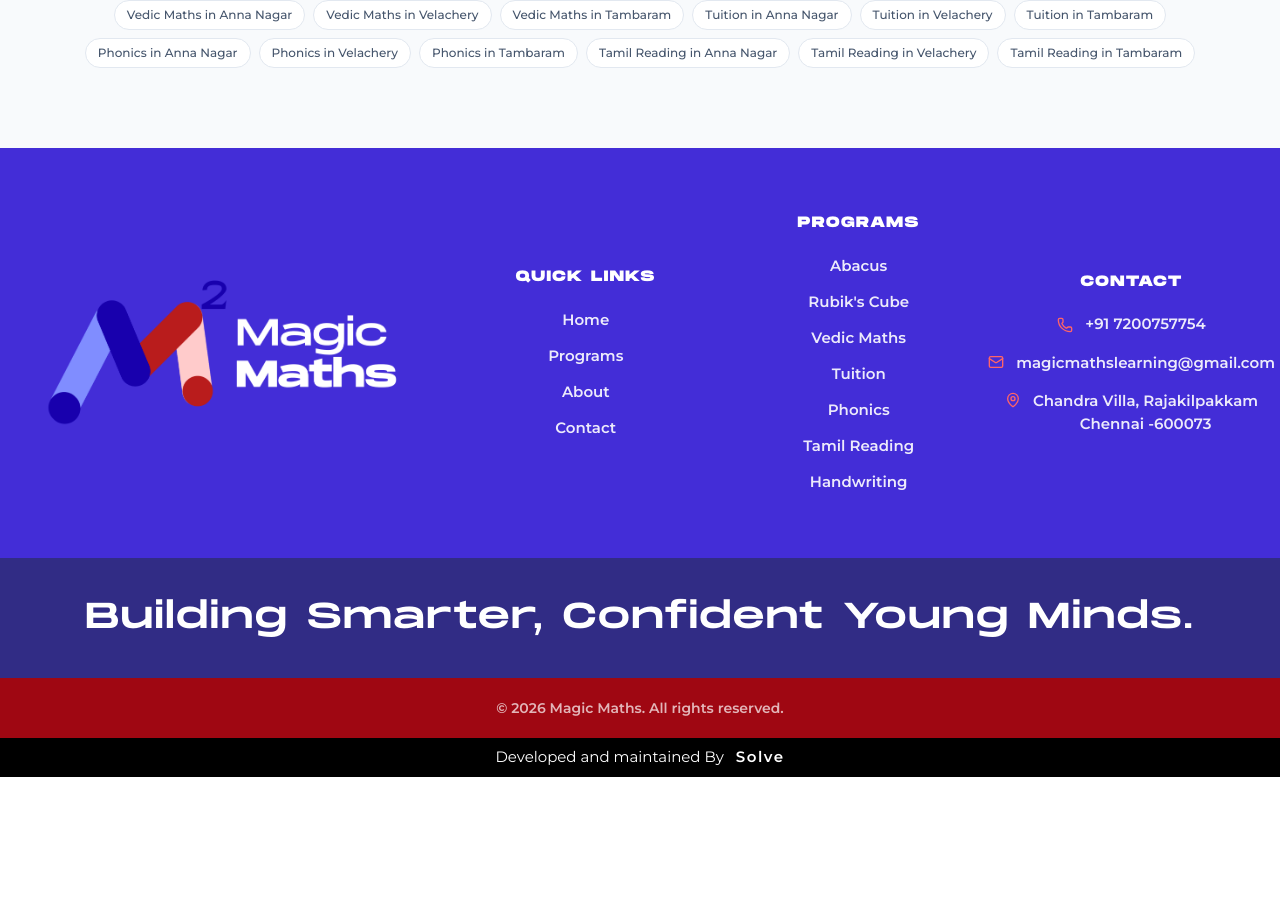
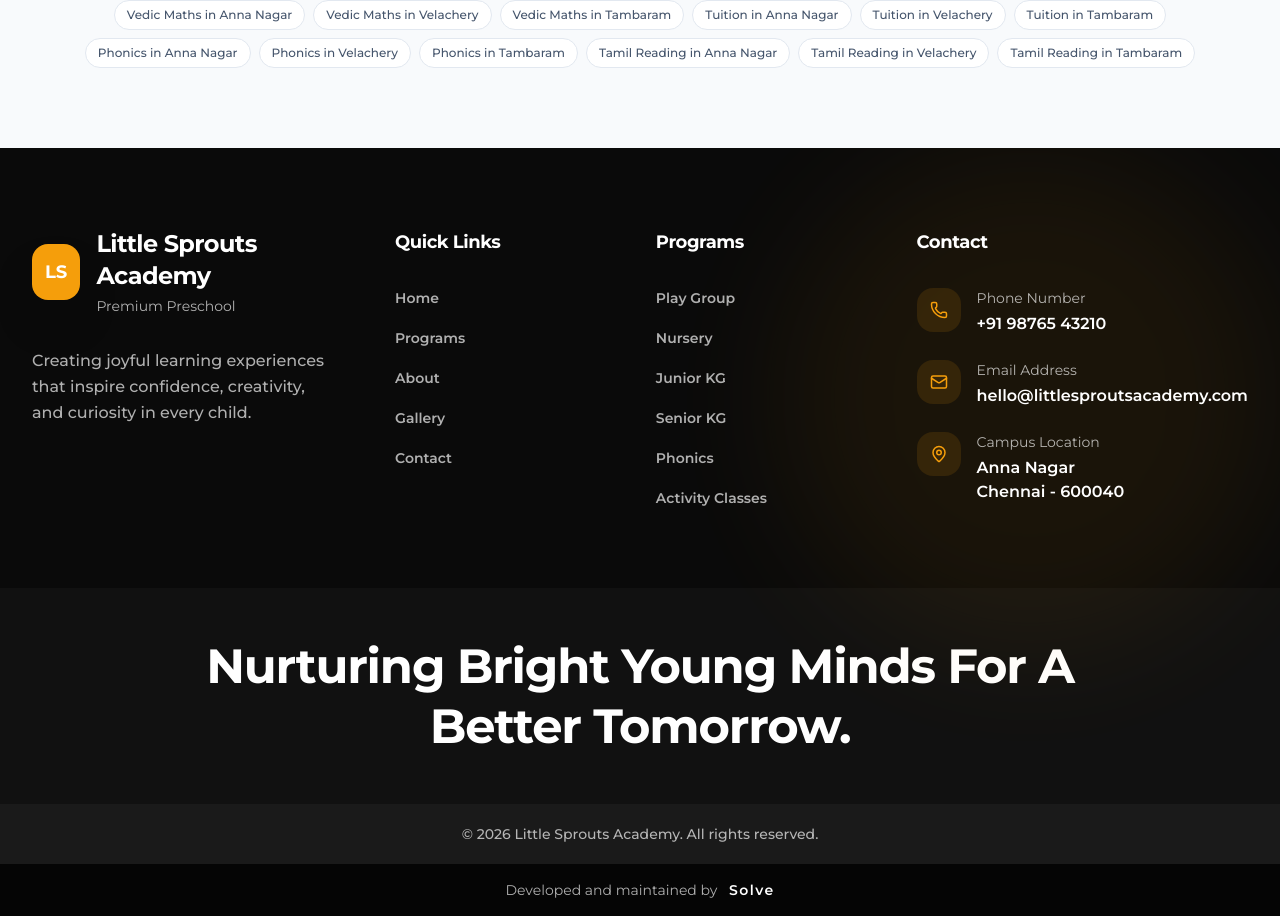
Before and after one commit to SiddharthAnbumani/solve-magic-math-02-05-2026, a Next.js app: page / in a window 1280 px wide. Shown: the part 5625-6541 px from the top of the page. Before the commit the page ends 6402 px from the top, so only its background shows below. Built offline with nearby package versions, Linux system fonts and the light colour scheme; no server answers.

Commit message:
Google tag checking

```diff
--- a/components/Footer.tsx
+++ b/components/Footer.tsx
@@ -1,142 +1,618 @@
-import Link from 'next/link'
-import { Mail, MapPin, Phone } from 'lucide-react'
+"use client";
 
-const QUICK_LINKS = [
-  { label: 'Home', href: '/' },
-  { label: 'Programs', href: '/programs' },
-  { label: 'About', href: '/about' },
-  { label: 'Contact', href: '/contact' },
-]
+import React from "react";
+import Link from "next/link";
 
-const PROGRAMS = [
-  { label: 'Abacus', href: '/programs/abacus' },
-  { label: "Rubik's Cube", href: '/programs/rubiks' },
-  { label: 'Vedic Maths', href: '/programs/vedic' },
-  { label: 'Tuition', href: '/programs/tuition' },
-  { label: 'Phonics', href: '/programs/phonics' },
-  { label: 'Tamil Reading', href: '/programs/tamil-reading' },
-  { label: 'Handwriting', href: '/programs/handwriting' },
-]
+import {
+  Mail,
+  MapPin,
+  Phone,
+} from "lucide-react";
 
-export default function Footer() {
+export default function PremiumFooter() {
+
+  /* =========================================
+     SINGLE SOURCE OF TRUTH
+     CHANGE CONTENT + COLORS HERE
+  ========================================= */
+
+  const footerData = {
+
+    /* BRAND */
+    brand: {
+      name: "Little Sprouts Academy",
+
+      logo: "LS",
+
+      tagline:
+        "Creating joyful learning experiences that inspire confidence, creativity, and curiosity in every child.",
+
+      bottomTagline:
+        "Nurturing Bright Young Minds For A Better Tomorrow.",
+    },
+
+    /* LINKS */
+    quickLinks: [
+      {
+        label: "Home",
+        href: "/",
+      },
+      {
+        label: "Programs",
+        href: "/programs",
+      },
+      {
+        label: "About",
+        href: "/about",
+      },
+      {
+        label: "Gallery",
+        href: "/gallery",
+      },
+      {
+        label: "Contact",
+        href: "/contact",
+      },
+    ],
+
+    /* PROGRAMS */
+    programs: [
+      {
+        label: "Play Group",
+        href: "/programs/play-group",
+      },
+      {
+        label: "Nursery",
+        href: "/programs/nursery",
+      },
+      {
+        label: "Junior KG",
+        href: "/programs/junior-kg",
+      },
+      {
+        label: "Senior KG",
+        href: "/programs/senior-kg",
+      },
+      {
+        label: "Phonics",
+        href: "/programs/phonics",
+      },
+      {
+        label: "Activity Classes",
+        href: "/programs/activity",
+      },
+    ],
+
+    /* CONTACT */
+    contact: {
+      phone: "+91 98765 43210",
+
+      email:
+        "hello@littlesproutsacademy.com",
+
+      address: [
+        "Anna Nagar",
+        "Chennai - 600040",
+      ],
+    },
+
+    /* DEVELOPER */
+    developer: {
+      name: "Solve",
+      website:
+        "https://solve.international",
+    },
+
+    /* =========================================
+       ENTIRE THEME CONTROL
+       CHANGE THESE COLORS ONLY
+    ========================================= */
+
+    theme: {
+
+      /* PRIMARY BRAND COLOR */
+      accent: "#F59E0B",
+
+      /* MAIN FOOTER BG */
+      footerBackground: "#0A0A0A",
+
+      /* SECOND STRIP */
+      secondaryBackground: "#111111",
+
+      /* COPYRIGHT STRIP */
+      copyrightBackground: "#1A1A1A",
+
+      /* DEVELOPER STRIP */
+      developerBackground: "#050505",
+
+      /* TEXT COLORS */
+      textPrimary: "#FFFFFF",
+
+      textSecondary:
+        "rgba(255,255,255,0.68)",
+
+      /* BORDER */
+      border:
+        "rgba(255,255,255,0.08)",
+
+      /* ICON BG */
+      iconBackground:
+        "rgba(245,158,11,0.12)",
+
+      /* GLOW */
+      glow:
+        "rgba(245,158,11,0.35)",
+    },
+  };
+
+  return <Footer data={footerData} />;
+}
+
+/* =========================================
+   MAIN FOOTER
+========================================= */
+
+function Footer({ data }) {
+
   return (
-    <footer className=" text-slate-300">
-      <div className="mx-auto  px-4 sm:px-6 lg:px-8 py-16 bg-indigo-700">
-        <div className="flex flex-col lg:flex-row gap-12 lg:items-center">
+    <footer
+      className="
+        relative overflow-hidden
+        font-[Montserrat]
+      "
+      style={{
+        background:
+          data.theme.footerBackground,
+      }}
+    >
 
-          {/* 🔥 LEFT LOGO AREA */}
-          <div className="w-full lg:w-4/12 flex flex-col justify-between">
+      {/* GLOW */}
+      <div
+        className="
+          absolute top-0 right-0
+          w-[500px] h-[500px]
+          rounded-full blur-3xl
+          opacity-20
+        "
+        style={{
+          background: data.theme.glow,
+        }}
+      />
 
-            {/* Logo */}
-            <Link href="/" className="flex justify-center">
-              <img
-                src="/image.png" // replace with your logo path
-                alt="Magic Maths"
-                className="object-cover h-30 sm:h-40"
-              />
-            </Link>
+      {/* MAIN SECTION */}
+      <div
+        className="
+          max-w-7xl mx-auto
+          px-6 lg:px-8
+          py-20
+          relative z-10
+        "
+      >
 
-            {/* Tagline */}
-            {/* <p className="mt-6 font-montserrat-400 text-sm text-slate-400 leading-relaxed">
-              Helping children unlock their true potential through Abacus,
-              Rubik’s Cube, Vedic Maths and personalized tuition programs.
-            </p> */}
+        <div
+          className="
+            grid
+            lg:grid-cols-[1.5fr_1fr_1fr_1fr]
+            gap-14
+          "
+        >
 
+          {/* =========================================
+             BRAND
+          ========================================= */}
+
+          <div>
+
+            {/* LOGO */}
+            <div className="flex items-center gap-4">
+
+              <div
+                className="
+                  w-14 h-14
+                  rounded-2xl
+                  flex items-center justify-center
+                  text-white
+                  font-black
+                  text-lg
+                  shadow-2xl
+                "
+                style={{
+                  background:
+                    data.theme.accent,
+                }}
+              >
+                {data.brand.logo}
+              </div>
+
+              <div>
+                <h2
+                  className="
+                    text-2xl
+                    font-black
+                    tracking-tight
+                  "
+                  style={{
+                    color:
+                      data.theme.textPrimary,
+                  }}
+                >
+                  {data.brand.name}
+                </h2>
+
+                <p
+                  className="text-sm mt-1"
+                  style={{
+                    color:
+                      data.theme.textSecondary,
+                  }}
+                >
+                  Premium Preschool
+                </p>
+              </div>
+            </div>
+
+            {/* TAGLINE */}
+            <p
+              className="
+                mt-8
+                text-base
+                leading-relaxed
+                max-w-md
+                font-medium
+              "
+              style={{
+                color:
+                  data.theme.textSecondary,
+              }}
+            >
+              {data.brand.tagline}
+            </p>
           </div>
 
-          {/* RIGHT CONTENT */}
-          <div className="w-full lg:w-8/12 grid grid-cols-1 sm:grid-cols-2 md:grid-cols-3 gap-10 mt-10 sm:mt-0">
+          {/* QUICK LINKS */}
+          <FooterLinksSection
+            title="Quick Links"
+            links={data.quickLinks}
+            data={data}
+          />
 
-            {/* Quick Links */}
-            <div className='flex flex-col items-center justify-center'>
-              <h4 className="font-monument-700 text-[15px] uppercase tracking-widest text-white">
-                Quick Links
-              </h4>
-              <ul className="mt-5 space-y-3 text-center">
-                {QUICK_LINKS.map((l) => (
-                  <li key={l.label}>
-                    <Link
-                      href={l.href}
-                      className="text-center font-montserrat-600 text-[15px] text-white/90 hover:text-white transition"
-                    >
-                      {l.label}
-                    </Link>
-                  </li>
-                ))}
-              </ul>
+          {/* PROGRAMS */}
+          <FooterLinksSection
+            title="Programs"
+            links={data.programs}
+            data={data}
+          />
+
+          {/* =========================================
+             CONTACT
+          ========================================= */}
+
+          <div>
+
+            <h3
+              className="
+                text-lg
+                font-black
+                tracking-tight
+                mb-8
+              "
+              style={{
+                color:
+                  data.theme.textPrimary,
+              }}
+            >
+              Contact
+            </h3>
+
+            <div className="space-y-6">
+
+              {/* PHONE */}
+              <ContactItem
+                icon={
+                  <Phone size={18} />
+                }
+                label="Phone Number"
+                value={data.contact.phone}
+                href={`tel:${data.contact.phone}`}
+                data={data}
+              />
+
+              {/* EMAIL */}
+              <ContactItem
+                icon={
+                  <Mail size={18} />
+                }
+                label="Email Address"
+                value={data.contact.email}
+                href={`mailto:${data.contact.email}`}
+                data={data}
+              />
+
+              {/* ADDRESS */}
+              <div className="flex items-start gap-4">
+
+                <div
+                  className="
+                    w-11 h-11
+                    rounded-2xl
+                    flex items-center justify-center
+                    shrink-0
+                  "
+                  style={{
+                    background:
+                      data.theme.iconBackground,
+
+                    color:
+                      data.theme.accent,
+                  }}
+                >
+                  <MapPin size={18} />
+                </div>
+
+                <div>
+
+                  <p
+                    className="
+                      text-sm
+                      mb-1
+                    "
+                    style={{
+                      color:
+                        data.theme.textSecondary,
+                    }}
+                  >
+                    Campus Location
+                  </p>
+
+                  {data.contact.address.map(
+                    (line, index) => (
+                      <p
+                        key={index}
+                        className="
+                          font-semibold
+                        "
+                        style={{
+                          color:
+                            data.theme.textPrimary,
+                        }}
+                      >
+                        {line}
+                      </p>
+                    )
+                  )}
+                </div>
+              </div>
             </div>
-
-            {/* Programs */}
-            <div className='flex flex-col items-center justify-center'>
-              <h4 className="font-monument-700 text-[15px] uppercase tracking-widest text-white">
-                Programs
-              </h4>
-              <ul className="mt-5 space-y-3 text-center">
-                {PROGRAMS.map((l) => (
-                  <li key={l.label}>
-                    <Link
-                      href={l.href}
-                      className="  font-montserrat-600 text-[15px] text-white/90 hover:text-white transition"
-                    >
-                      {l.label}
-                    </Link>
-                  </li>
-                ))}
-              </ul>
-            </div>
-
-            {/* Contact */}
-            <div className='flex flex-col items-center justify-center'>
-              <h4 className="font-monument-700 text-[15px] uppercase tracking-widest text-white">
-                Contact
-              </h4>
-              <ul className="mt-5 space-y-4 text-[15px] text-center">
-                <li className="flex items-center justify-center gap-3 text-white/90 font-montserrat-600 ">
-                  <Phone size={16} className="mt-0.5 shrink-0 text-red-400" />
-                  <a href="tel:+917200757754" className="hover:text-white text-white/90 transition">
-                    +91 7200757754
-                  </a>
-                </li>
-
-                <li className="flex items-start flex-justify-center gap-3 text-slate-400">
-                  <Mail size={16} className="mt-0.5 shrink-0 text-red-400" />
-                  <a
-                    href="mailto:magicmathslearning@gmail.com"
-                    className="hover:text-white transition text-white/90  font-montserrat-600"
-                  >
-                    magicmathslearning@gmail.com
-                  </a>
-                </li>
-
-                <li className="flex items-start  justify-center gap-3 text-white/90 font-montserrat-600">
-                  <MapPin size={16} className="mt-0.5 shrink-0 text-red-400" />
-                  <span>
-                   Chandra Villa, Rajakilpakkam <br/>Chennai -600073
-                  </span>
-                </li>
-              </ul>
-            </div>
-
           </div>
         </div>
+      </div>
 
+      {/* =========================================
+         TAGLINE STRIP
+      ========================================= */}
+
+      <div
+        className="
+          py-12 px-6
+          text-center
+        "
+        style={{
+          background:
+            data.theme.secondaryBackground,
+        }}
+      >
+        <h2
+          className="
+            text-3xl lg:text-5xl
+            font-black
+            tracking-tight
+            max-w-5xl mx-auto
+            leading-tight
+          "
+          style={{
+            color:
+              data.theme.textPrimary,
+          }}
+        >
+          {data.brand.bottomTagline}
+        </h2>
       </div>
-      <div className="bg-indigo-900 flex flex-col items-center justify-end py-10">
-          <p className="font-monument-400 text-center text-white text-[20px] px-2 lg:text-4xl tracking-wider ">
-            Building Smarter, Confident Young Minds.
-          </p>
 
+      {/* =========================================
+         COPYRIGHT
+      ========================================= */}
+
+      <div
+        className="
+          py-5 px-6
+          text-center
+        "
+        style={{
+          background:
+            data.theme.copyrightBackground,
+        }}
+      >
+        <p
+          className="
+            text-sm
+            font-medium
+          "
+          style={{
+            color:
+              data.theme.textSecondary,
+          }}
+        >
+          © {new Date().getFullYear()}{" "}
+          {data.brand.name}. All rights
+          reserved.
+        </p>
       </div>
-      <div className="flex justify-center items-center bg-red-800 py-3 sm:py-5">
-              <p className="font-montserrat-600  text-white/70 text-sm sm:text-md">
-            © {new Date().getFullYear()} Magic Maths. All rights reserved.
-          </p>
-      </div>
-      <div className="flex justify-center items-center bg-black py-2">
-              <p className="font-montserrat  text-white text-[15px]">
-              Developed and maintained By <span className='ml-2 font-montserrat-600 tracking-widest text-center'><a href="solve.international">Solve</a> </span>
-          </p>
+
+      {/* =========================================
+         DEVELOPER
+      ========================================= */}
+
+      <div
+        className="
+          py-4 px-6
+          text-center
+        "
+        style={{
+          background:
+            data.theme.developerBackground,
+        }}
+      >
+        <p
+          className="text-sm"
+          style={{
+            color:
+              data.theme.textSecondary,
+          }}
+        >
+          Developed and maintained by{" "}
+
+          <a
+            href={data.developer.website}
+            target="_blank"
+            rel="noopener noreferrer"
+            className="
+              ml-2
+              font-semibold
+              tracking-widest
+              hover:opacity-80
+              transition-all
+            "
+            style={{
+              color:
+                data.theme.textPrimary,
+            }}
+          >
+            {data.developer.name}
+          </a>
+        </p>
       </div>
     </footer>
-  )
+  );
 }
+
+/* =========================================
+   REUSABLE LINKS SECTION
+========================================= */
+
+function FooterLinksSection({
+  title,
+  links,
+  data,
+}) {
+
+  return (
+    <div>
+
+      <h3
+        className="
+          text-lg
+          font-black
+          tracking-tight
+          mb-8
+        "
+        style={{
+          color:
+            data.theme.textPrimary,
+        }}
+      >
+        {title}
+      </h3>
+
+      <div className="space-y-5">
+
+        {links.map((link) => (
+          <Link
+            key={link.label}
+            href={link.href}
+            className="
+              block
+              text-sm
+              font-semibold
+              hover:translate-x-1
+              hover:text-white
+              transition-all duration-300
+            "
+            style={{
+              color:
+                data.theme.textSecondary,
+            }}
+          >
+            {link.label}
+          </Link>
+        ))}
+      </div>
+    </div>
+  );
+}
+
+/* =========================================
+   CONTACT ITEM
+========================================= */
+
+function ContactItem({
+  icon,
+  label,
+  value,
+  href,
+  data,
+}) {
+
+  return (
+    <div className="flex items-start gap-4">
+
+      <div
+        className="
+          w-11 h-11
+          rounded-2xl
+          flex items-center justify-center
+          shrink-0
+        "
+        style={{
+          background:
+            data.theme.iconBackground,
+
+          color:
+            data.theme.accent,
+        }}
+      >
+        {icon}
+      </div>
+
+      <div>
+
+        <p
+          className="
+            text-sm
+            mb-1
+          "
+          style={{
+            color:
+              data.theme.textSecondary,
+          }}
+        >
+          {label}
+        </p>
+
+        <a
+          href={href}
+          className="
+            font-semibold
+            hover:opacity-80
+            transition-all
+          "
+          style={{
+            color:
+              data.theme.textPrimary,
+          }}
+        >
+          {value}
+        </a>
+      </div>
+    </div>
+  );
+}
```
Also changed, not shown: app/layout.tsx (+13 -0 lines).
